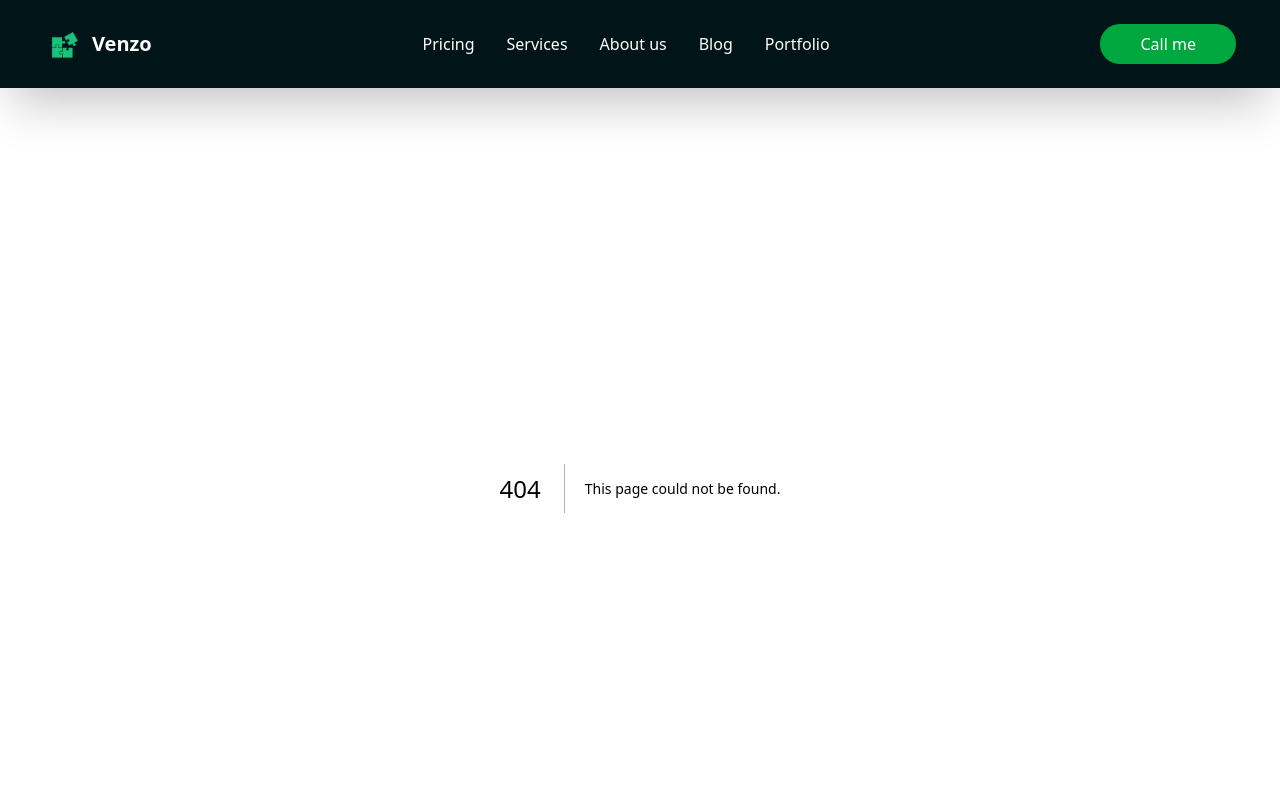
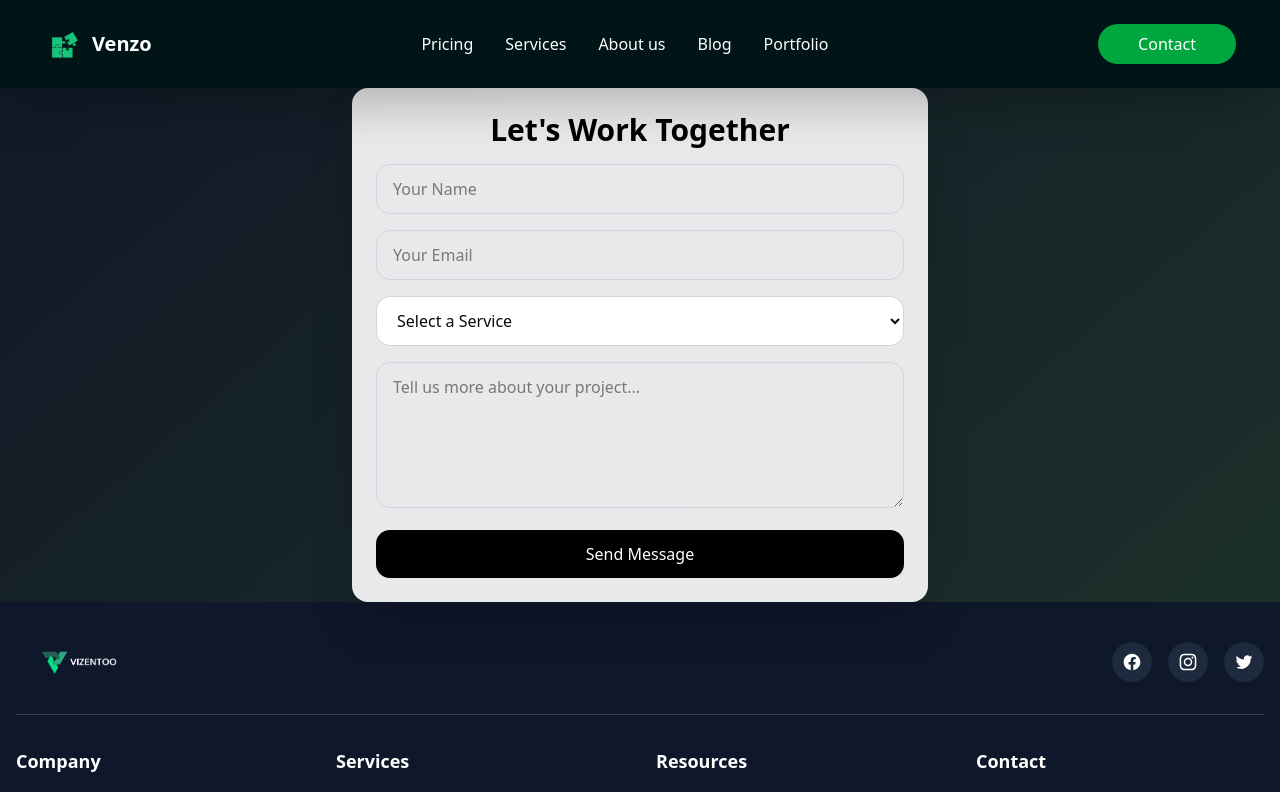
Before and after one commit to Hamza-Yaseen1/Vizentoo, a Next.js app: page /Contact in a window 1280 px wide. Before the commit this address had no page. Shown: the top 792 px of the page. Built offline with nearby package versions, Linux system fonts and the light colour scheme.

Commit message:
Add ContactForm component for user inquiries with form submission handling

```diff
--- a/src/app/Components/Navbar.tsx
+++ b/src/app/Components/Navbar.tsx
@@ -16,7 +16,7 @@ export default function Navbar() {
       <nav className="navbar w-full bg-[#011518] backdrop-blur-md sticky top-0 z-50 shadow-2xl p-3 navbar">
         <div className="max-w-7xl mx-auto px-4 sm:px-6 lg:px-8">
           <div className="flex justify-between items-center h-16">
-            {/* Logo */}
+            {/* Logo  */}
             <div className="flex items-center">
 
 
@@ -33,7 +33,7 @@ export default function Navbar() {
                 <li className="text-white hover:text-green-600 cursor-pointer transition-colors">Services</li>
 
                 </a>
-                <li className="text-white hover:text-green-600 cursor-pointer transition-colors">About us</li>
+              <a href="/About">  <li className="text-white hover:text-green-600 cursor-pointer transition-colors">About us</li></a>
                 <li className="text-white hover:text-green-600 cursor-pointer transition-colors">Blog</li>
                 <li className="text-white hover:text-green-600 cursor-pointer transition-colors">Portfolio</li>
               </ul>
@@ -42,7 +42,7 @@ export default function Navbar() {
             {/* Call to Action Button */}
             <div className="hidden md:block">
               <button className="text-white bg-green-600 hover:bg-green-700 px-10 py-2  rounded-full font-medium transition-colors">
-                Call me
+               <a href="/Contact">Contact</a>
               </button>
             </div>
 
@@ -69,7 +69,7 @@ export default function Navbar() {
 
                 <li className="text-white hover:text-green-600 cursor-pointer transition-colors">Services</li>
                 </a>
-                <li className="text-white hover:text-green-600 cursor-pointer transition-colors">About us</li>
+                <a href="/About"><li className="text-white hover:text-green-600 cursor-pointer transition-colors">About us</li></a>
                 <li className="text-white hover:text-green-600 cursor-pointer transition-colors">Blog</li>
                 <li className="text-white hover:text-green-600 cursor-pointer transition-colors">Portfolio</li>
                 <li>
--- /dev/null
+++ b/src/app/Contact/page.tsx
@@ -0,0 +1,83 @@
+'use client'
+import  { useState } from 'react';
+
+export default function ContactForm() {
+  const [isSubmitted, setIsSubmitted] = useState(false);
+
+  const handleSubmit = async (e: React.FormEvent<HTMLFormElement>) => {
+    e.preventDefault();
+
+    const form = e.currentTarget;
+    const formData = new FormData(form);
+    formData.append('access_key', '55eb67a2-2476-43eb-ac66-1a7f6bf40979');
+
+    const res = await fetch('https://api.web3forms.com/submit', {
+      method: 'POST',
+      body: JSON.stringify(Object.fromEntries(formData)),
+      headers: {
+        'Content-Type': 'application/json',
+      },
+    });
+
+    const data = await res.json();
+    if (data.success) {
+      setIsSubmitted(true);
+    //   form.reset();
+    setTimeout(()=>{
+      setIsSubmitted(false);
+    },5000)
+    } else {
+      alert('Something went wrong. Please try again.');
+    }
+  };
+
+  return (
+    <div className="max-w-xl mx-auto p-6 bg-white/90 backdrop-blur-md rounded-2xl shadow-2xl">
+      <h2 className="text-3xl font-bold text-center text-black mb-4">Let&apos;s Work Together</h2>
+      {isSubmitted ? (
+        <p className="text-green-600 text-center text-lg">Thank you! We&apos;ll be in touch soon.</p>
+      ) : (
+        <form onSubmit={handleSubmit} className="space-y-4">
+          <input
+            type="text"
+            name="name"
+            placeholder="Your Name"
+            required
+            className="w-full px-4 py-3 rounded-xl border border-gray-300 focus:outline-none focus:ring-2 focus:ring-blue-500"
+          />
+          <input
+            type="email"
+            name="email"
+            placeholder="Your Email"
+            required
+            className="w-full px-4 py-3 rounded-xl border border-gray-300 focus:outline-none focus:ring-2 focus:ring-blue-500"
+          />
+          <select
+            name="service"
+            required
+            className="w-full px-4 py-3 rounded-xl border border-gray-300 bg-white focus:outline-none focus:ring-2 focus:ring-blue-500"
+          >
+            <option value="">Select a Service</option>
+            <option value="UI/UX Design">UI/UX Design</option>
+            <option value="Brand Identity">Brand Identity</option>
+            <option value="Digital Marketing">Digital Marketing</option>
+            <option value="Print Design">Print Design</option>
+          </select>
+          <textarea
+            name="message"
+            placeholder="Tell us more about your project..."
+            required
+            rows={5}
+            className="w-full px-4 py-3 rounded-xl border border-gray-300 focus:outline-none focus:ring-2 focus:ring-blue-500"
+          ></textarea>
+          <button
+            type="submit"
+            className="w-full py-3 bg-black text-white rounded-xl hover:bg-gray-800 transition"
+          >
+            Send Message
+          </button>
+        </form>
+      )}
+    </div>
+  );
+}
```
